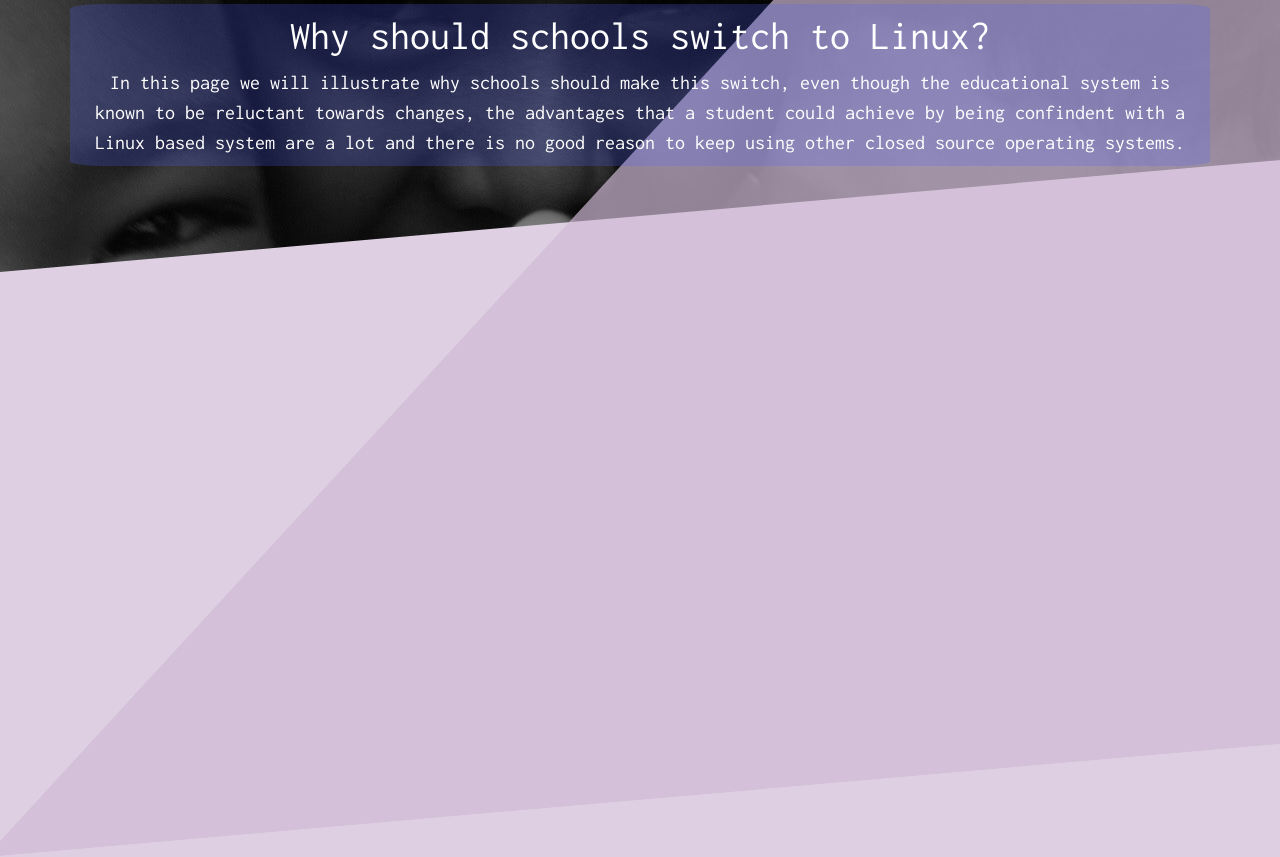
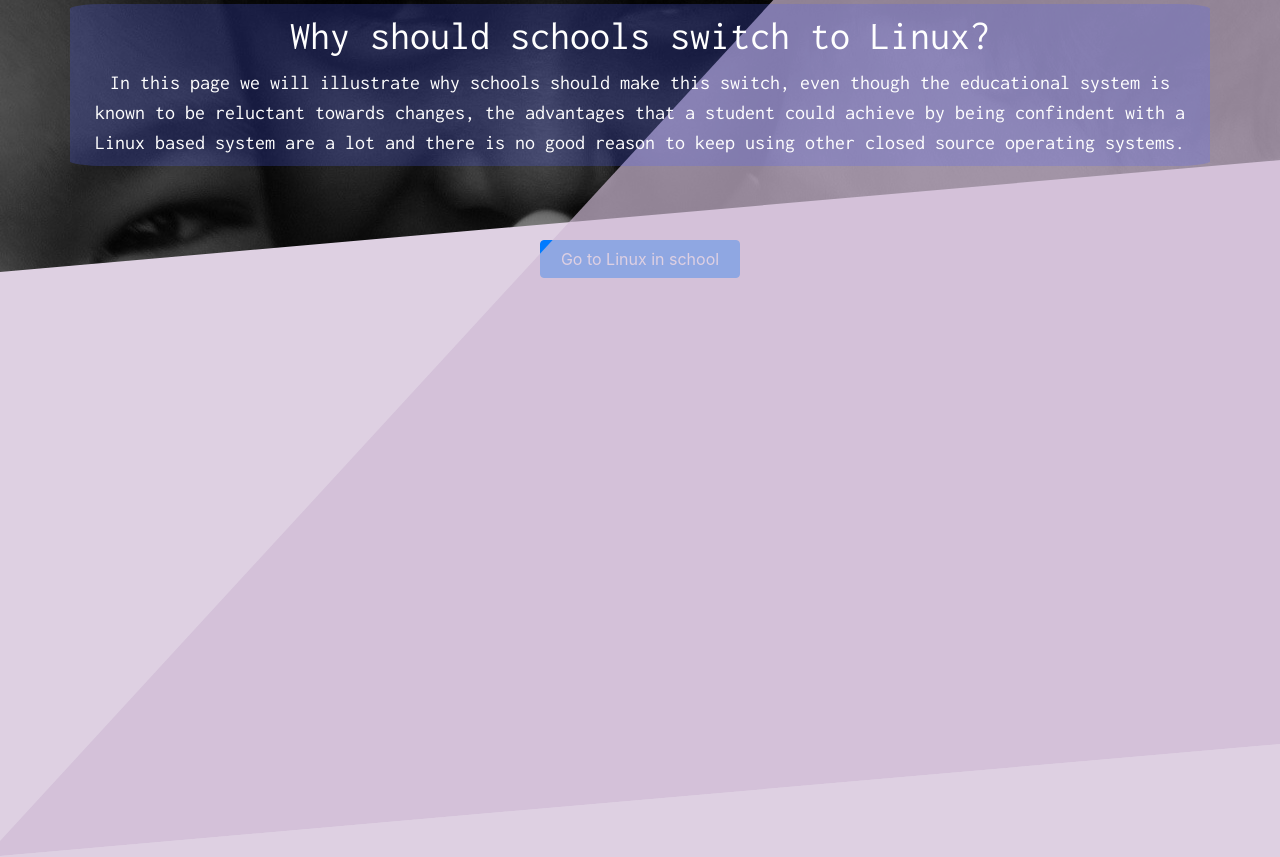
Before and after one commit to Maxpnl/PirateParty, a Django app: page /linuxinschool in a window 1280 px wide. Shown: the part 510-1367 px from the top of the page. Run offline with Django 3.2, Linux system fonts and the light colour scheme; some libraries are stand-ins or nearby versions.

Commit message:
Added a button to go to linuxinschool

```diff
--- a/assignment/assignment/templates/base.html
+++ b/assignment/assignment/templates/base.html
@@ -15,6 +15,9 @@
 
 	{% block main %} {% endblock main %}
 
+	<br>
+	<a href="/linuxinschool"><button class="btn btn-primary" style="width: 200px; display: block; margin: auto;">Go to Linux in school</button></a>
+
 	<script type="text/javascript" src="https://cdnjs.cloudflare.com/ajax/libs/jquery/3.4.1/jquery.js"></script>
 	<script type="text/javascript" src="https://cdnjs.cloudflare.com/ajax/libs/twitter-bootstrap/4.3.1/js/bootstrap.js"></script>
 
```
